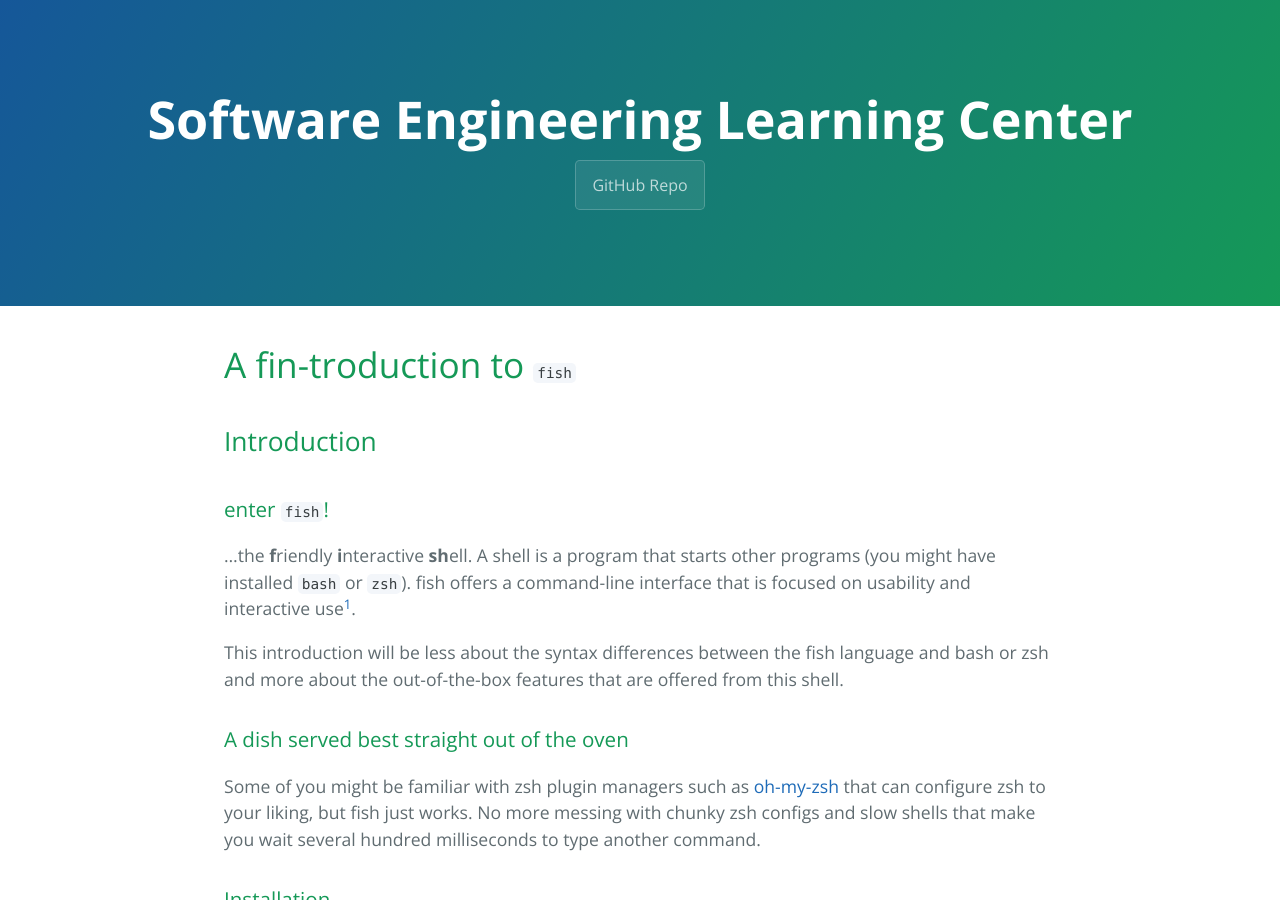
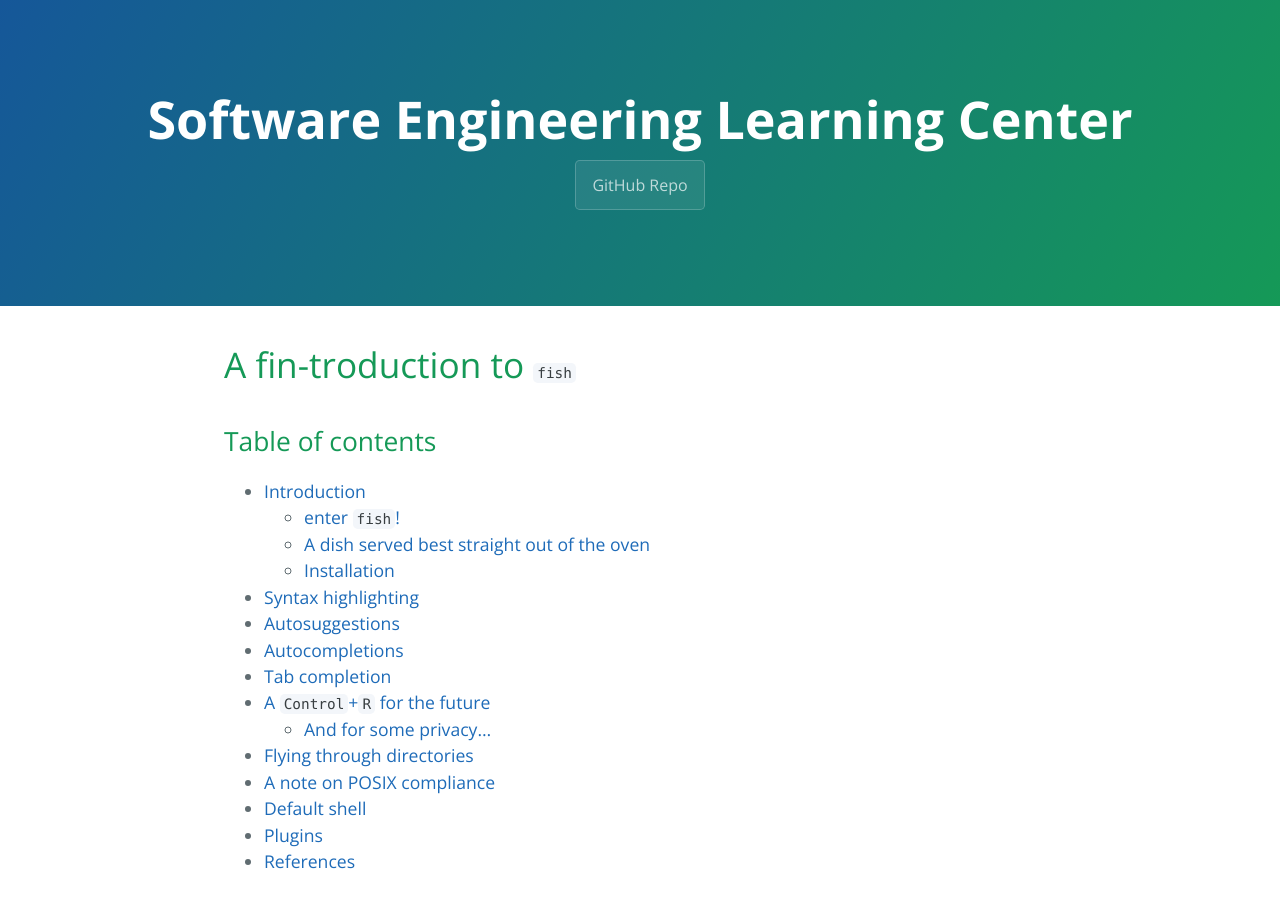
Before and after one commit to learning-software-engineering/learning-software-engineering.github.io, a Jekyll site: the page built from Topics/Software_Tools/fish.md, in a window 1280 px wide and 900 px high. Built offline with Jekyll 4.4.1, drawn with Linux system fonts in a browser that asks for light colours; our own code applies the rules of GitHub Pages for plain Markdown files.

Commit message:
Add table of contents

```diff
--- a/Topics/Software_Tools/fish.md
+++ b/Topics/Software_Tools/fish.md
@@ -1,4 +1,22 @@
 # A fin-troduction to `fish`
+
+## Table of contents
+
+- [Introduction](#introduction)
+    * [enter `fish`!](#enter-fish)
+    * [A dish served best straight out of the oven](#a-dish-served-best-straight-out-of-the-oven)
+    * [Installation](#installation)
+- [Syntax highlighting](#syntax-highlighting)
+- [Autosuggestions](#autosuggestions)
+- [Autocompletions](#autocompletions)
+- [Tab completion](#tab-completion)
+- [A `Control`+`R` for the future](#a-controlr-for-the-future)
+    * [And for some privacy...](#and-for-some-privacy)
+- [Flying through directories](#flying-through-directories)
+- [A note on POSIX compliance](#a-note-on-posix-compliance)
+- [Default shell](#default-shell)
+- [Plugins](#plugins)
+- [References](#references)
 
 ## Introduction
 
```
